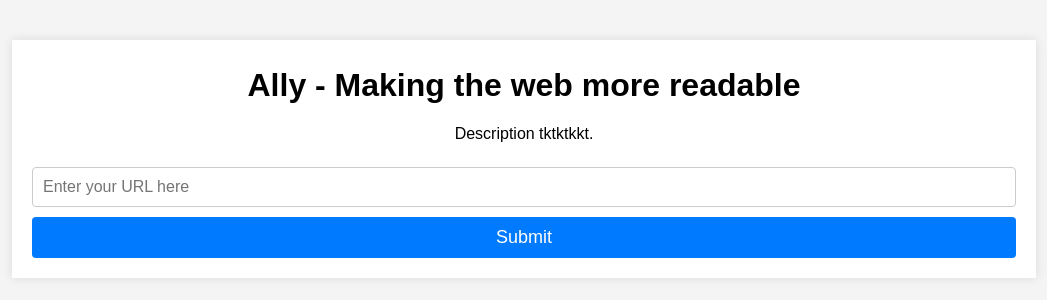
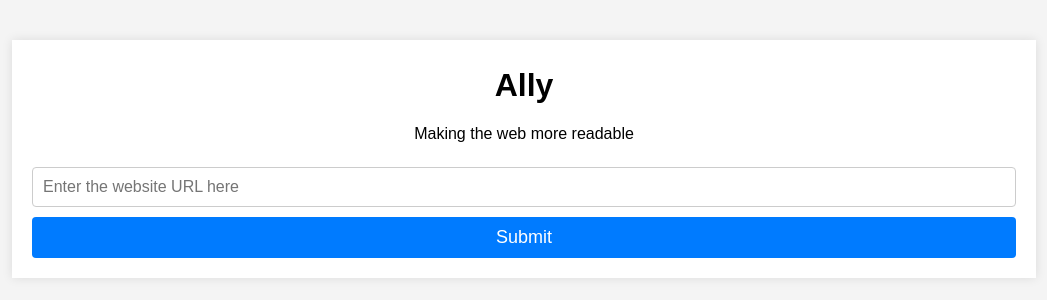
Before and after one commit to srilaasya/Ally-AGI-hack, a Flask app: page / in a window 1280 px wide. Shown: the top 300 px of the page, without its empty margins (116-1163 px from the left). Run offline with Flask 3, Linux system fonts and the light colour scheme.

Commit message:
small updates on index

```diff
--- a/app/templates/index.html
+++ b/app/templates/index.html
@@ -11,18 +11,18 @@
       defer
       src="{{ url_for('static', filename='js/script.js') }}"
     ></script>
-    <title>Simple Form</title>
+    <title>Ally - Making the web more readable</title>
   </head>
   <body>
     <main>
-      <h1>Ally - Making the web more readable</h1>
-      <p class="description">Description tktktkkt.</p>
+      <h1>Ally</h1>
+      <p class="description">Making the web more readable</p>
       <form id="form">
         <input
           type="text"
           id="input"
           name="input"
-          placeholder="Enter your URL here"
+          placeholder="Enter the website URL here"
           required
         />
         <button type="submit">Submit</button>
```
